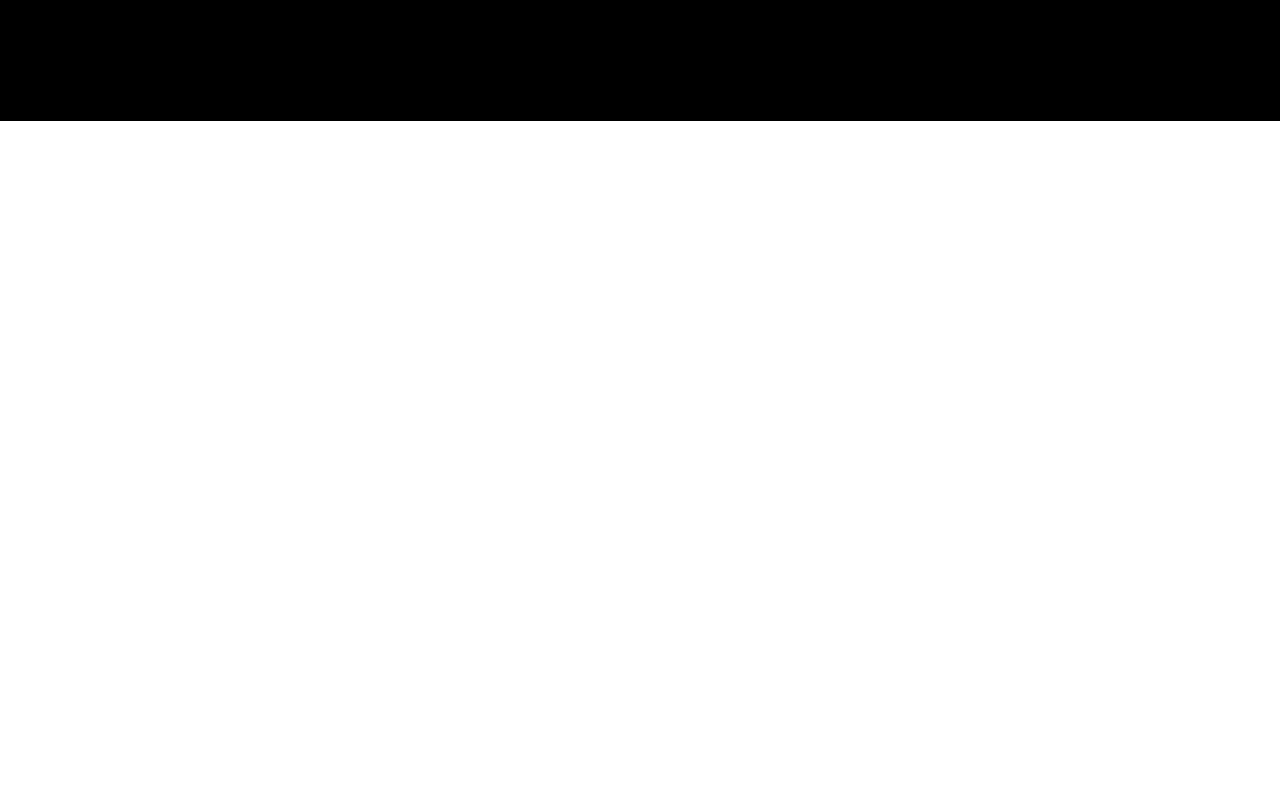
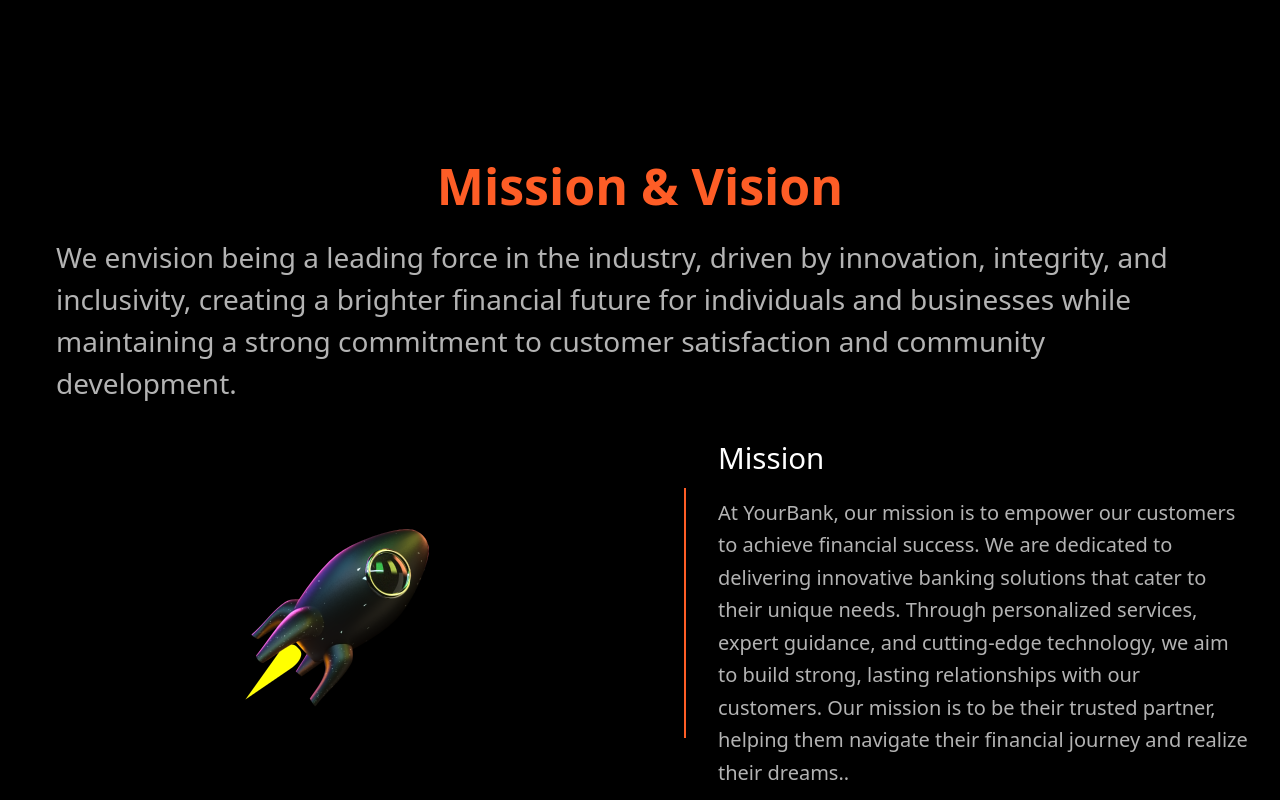
Before and after one commit to DeepanSenthilkumar005/Hertzwork-Home, a React (Vite) app: page / in a window 1280 px wide. Shown: the part 4680-5480 px from the top of the page. Before the commit the page ends 4801 px from the top, so only its background shows below. Built offline with nearby package versions, Linux system fonts and the light colour scheme.

Commit message:
MissionPageAdded

```diff
--- a/src/App.jsx
+++ b/src/App.jsx
@@ -5,6 +5,8 @@
 import ValuePage from "./components/ValuePage";
 import WhatWeDo from "./components/WhatWeDo";
 import Features from "./components/Features";
+import Mission from "./components/Mission";
+
 // import { BrowserRouter, Route, Routes } from "react-router-dom";
 
 
@@ -24,6 +26,8 @@
       <ValuePage />
       <WhatWeDo />
       <Features/>
+      <Mission/>
+
     </div>
   )
 }
--- a/tailwind.config.js
+++ b/tailwind.config.js
@@ -42,6 +42,7 @@
             poppins: ['Poppins', 'sans-serif'],
 
            },
+
     },
   },
   plugins: [
```
